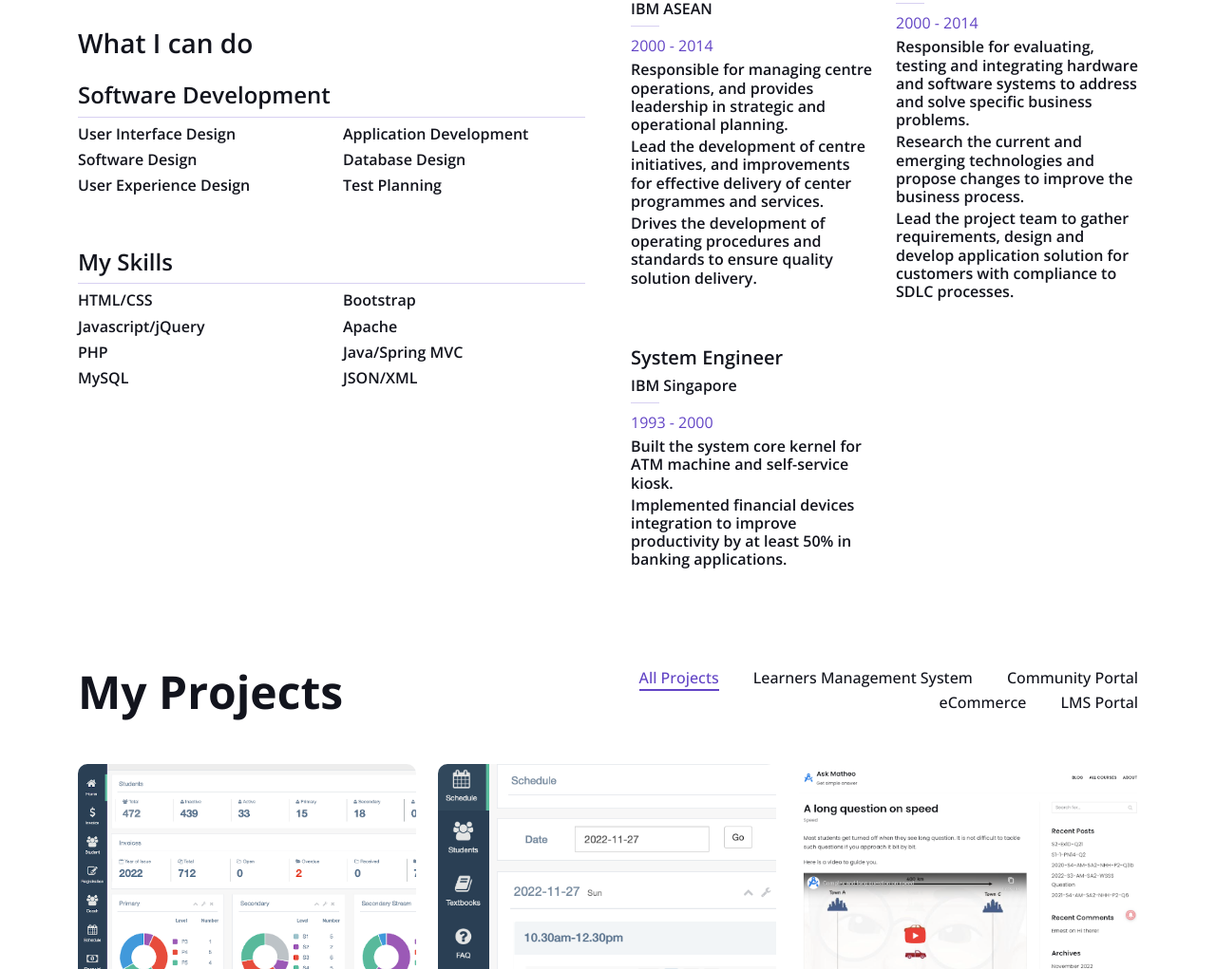
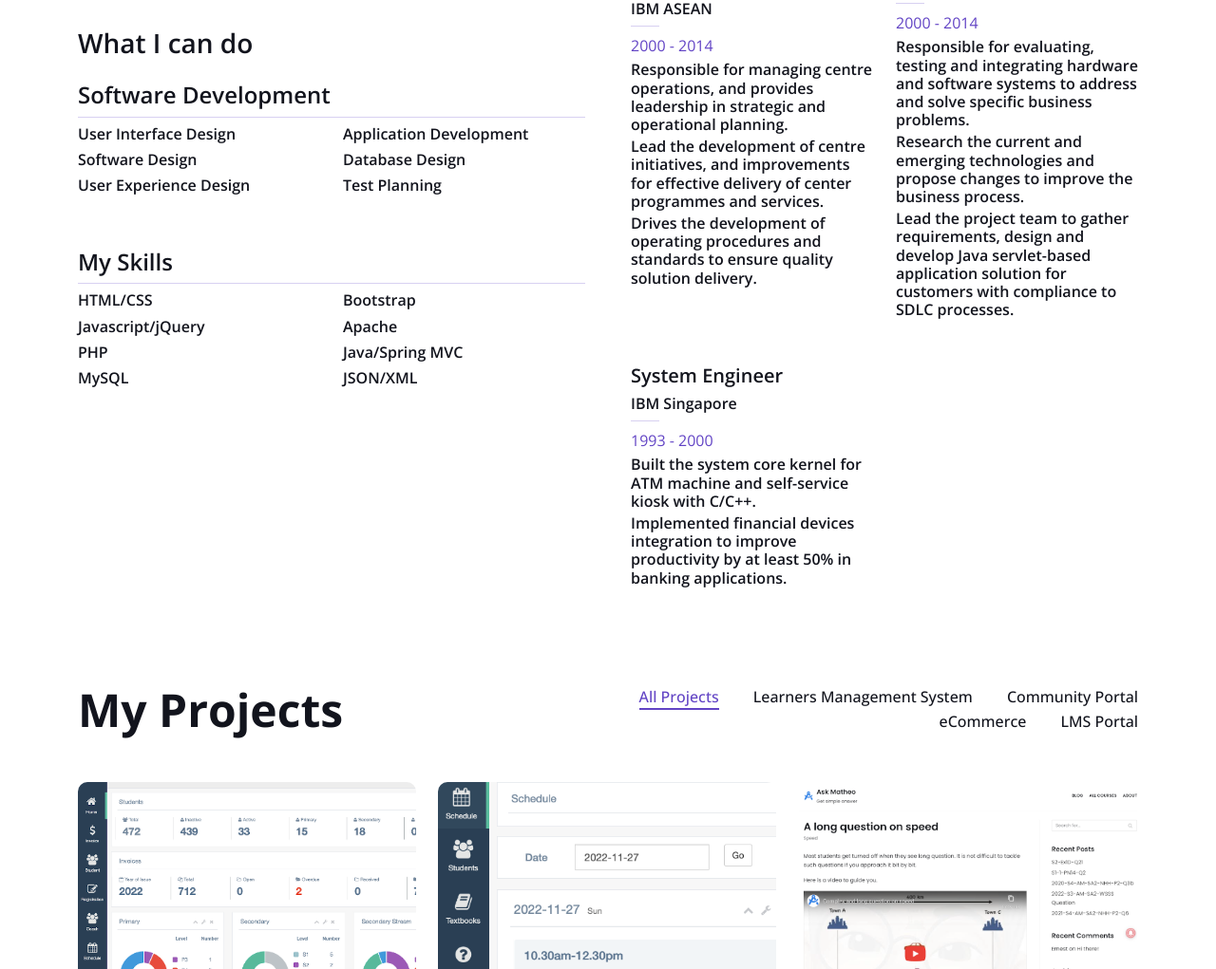
Before and after one commit to superia97/weechong_teo, a plain HTML site: page index.html in a window 1280 px wide. Shown: the part 1505-2526 px from the top of the page at 95% size. Drawn offline with nearby package versions, Linux system fonts and the light colour scheme.

Commit message:
Add files via upload

```diff
--- a/index.html
+++ b/index.html
@@ -281,14 +281,14 @@
                                     <p class="text-primary mb-1">2000 - 2014</p>
                                     <h6 class="mb-1">Responsible for evaluating, testing and integrating hardware and software systems to address and solve specific business problems.</h6>
                                     <h6 class="mb-1">Research the current and emerging technologies and propose changes to improve the business process.</h6>
-                                    <h6 class="mb-0">Lead the project team to gather requirements, design and develop application solution for customers with compliance to SDLC processes.</h6>
+                                    <h6 class="mb-0">Lead the project team to gather requirements, design and develop Java servlet-based application solution for customers with compliance to SDLC processes.</h6>
                                 </div>
                                 <div class="col-sm-6">
                                     <h5>System Engineer</h5>
                                     <h6>IBM Singapore</h6>
                                     <hr class="text-primary my-2">
                                     <p class="text-primary mb-1">1993 - 2000</p>
-                                    <h6 class="mb-1">Built the system core kernel for ATM machine and self-service kiosk.</h6>
+                                    <h6 class="mb-1">Built the system core kernel for ATM machine and self-service kiosk with C/C++.</h6>
                                     <h6 class="mb-1">Implemented financial devices integration to improve productivity by at least 50% in banking applications.</h6>
                                 </div>
                             </div>
@@ -342,7 +342,7 @@
                     </ul>
                 </div>
             </div>
-            <div class="row g-4 portfolio-container wow fadeInUp" data-wow-delay="0.1s">
+            <div class="row g-4 portfolio-container wow " data-wow-delay="0.1s">
                 <div class="col-lg-4 col-md-6 portfolio-item lms">
                     <div class="portfolio-img rounded overflow-hidden">
                         <img class="img-fluid" src="img/lms-dashboard.png" alt="">
```
